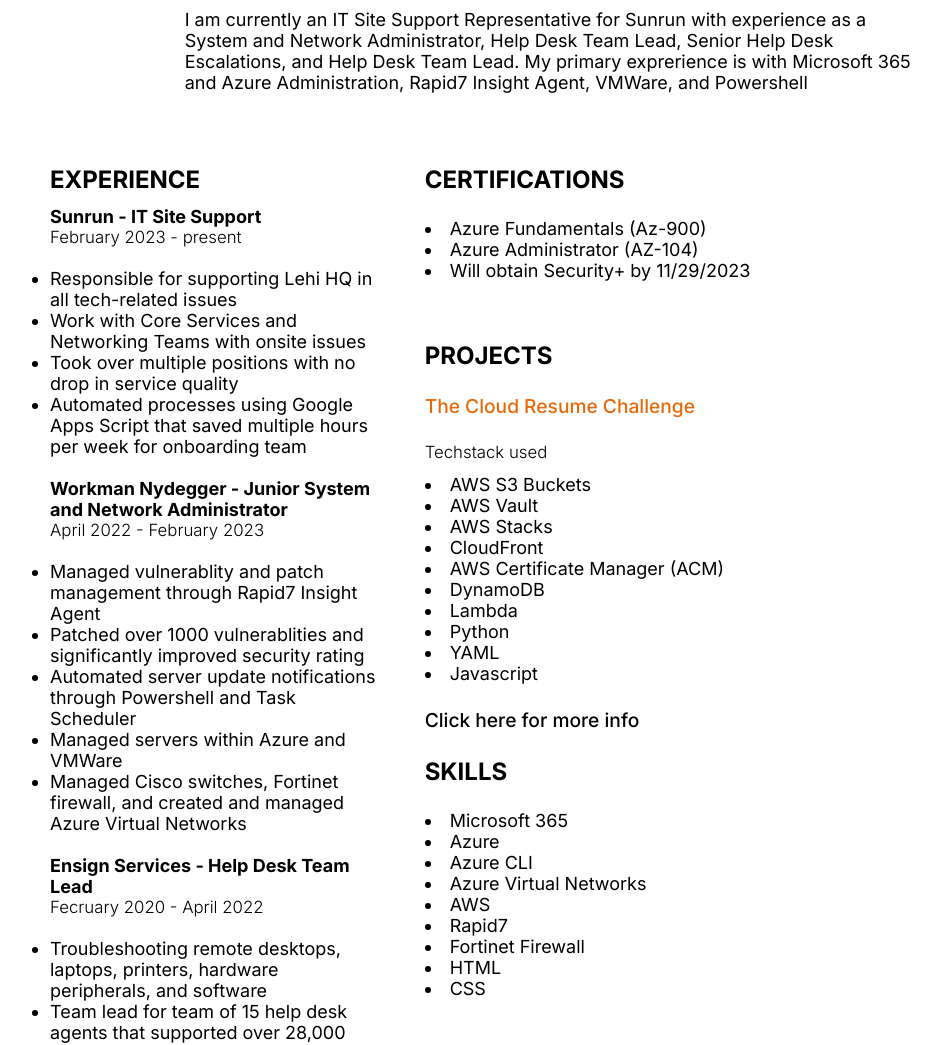
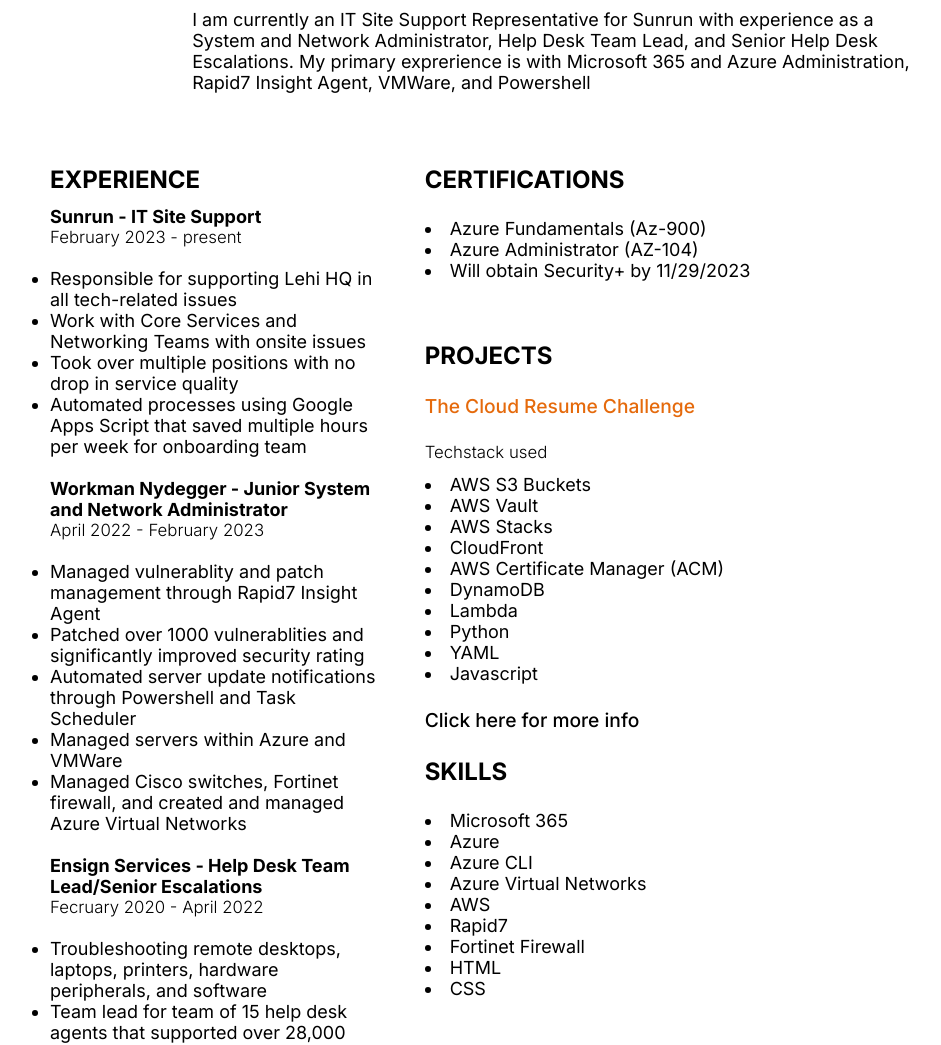
Before and after one commit to sampluid/cloud-public, a plain HTML site: page resume/index.html in a window 1280 px wide. Shown: the part 192-1237 px from the top of the page, without its empty margins (150-1091 px from the left). Drawn offline with nearby package versions, Linux system fonts and the light colour scheme; no server answers.

Commit message:
typo fix

```diff
--- a/resume/index.html
+++ b/resume/index.html
@@ -25,8 +25,8 @@
                     <p class="profile_title">IT Site Support</p>
                     <p class="description profile_description">
                         I am currently an IT Site Support Representative for Sunrun with experience as a System and
-                        Network Administrator, Help Desk Team Lead, Senior Help Desk Escalations, and Help Desk Team
-                        Lead. My primary exprerience is with Microsoft 365 and Azure Administration, Rapid7 Insight
+                        Network Administrator, Help Desk Team Lead, and Senior Help Desk Escalations. My primary
+                        exprerience is with Microsoft 365 and Azure Administration, Rapid7 Insight
                         Agent, VMWare, and Powershell
 
                 </div>
@@ -60,7 +60,7 @@
 
                     <br>
 
-                    <h4>Ensign Services - Help Desk Team Lead</h4>
+                    <h4>Ensign Services - Help Desk Team Lead/Senior Escalations</h4>
                     <p class="item_preTitle">Fecruary 2020 - April 2022</p>
                     <br>
                     <li>Troubleshooting remote desktops, laptops, printers, hardware peripherals, and software</li>
@@ -117,7 +117,8 @@
 
                 </div>
                 <div class="this_item">
-                    <h4 class="link_title"><a href="https://github.com/sampluid/cloud-public/blob/main/README.md">Click here for more info</a></h4>
+                    <h4 class="link_title"><a href="https://github.com/sampluid/cloud-public/blob/main/README.md">Click
+                            here for more info</a></h4>
                     <br>
                 </div>
 
@@ -160,7 +161,7 @@
 
                                 <a href="#" target="_blank" class="social_item">
                                     <i data-feather="linkedin"></i>
-                                <span>/www.linkedin.com/in/sam-pluid-97401821a</span>
+                                    /www.linkedin.com/in/sam-pluid-97401821a
                                 </a>
                             </div>
                         </div>
```
Also changed, not shown: 1 other file. Lines whose indentation alone changed are shown as unchanged.
